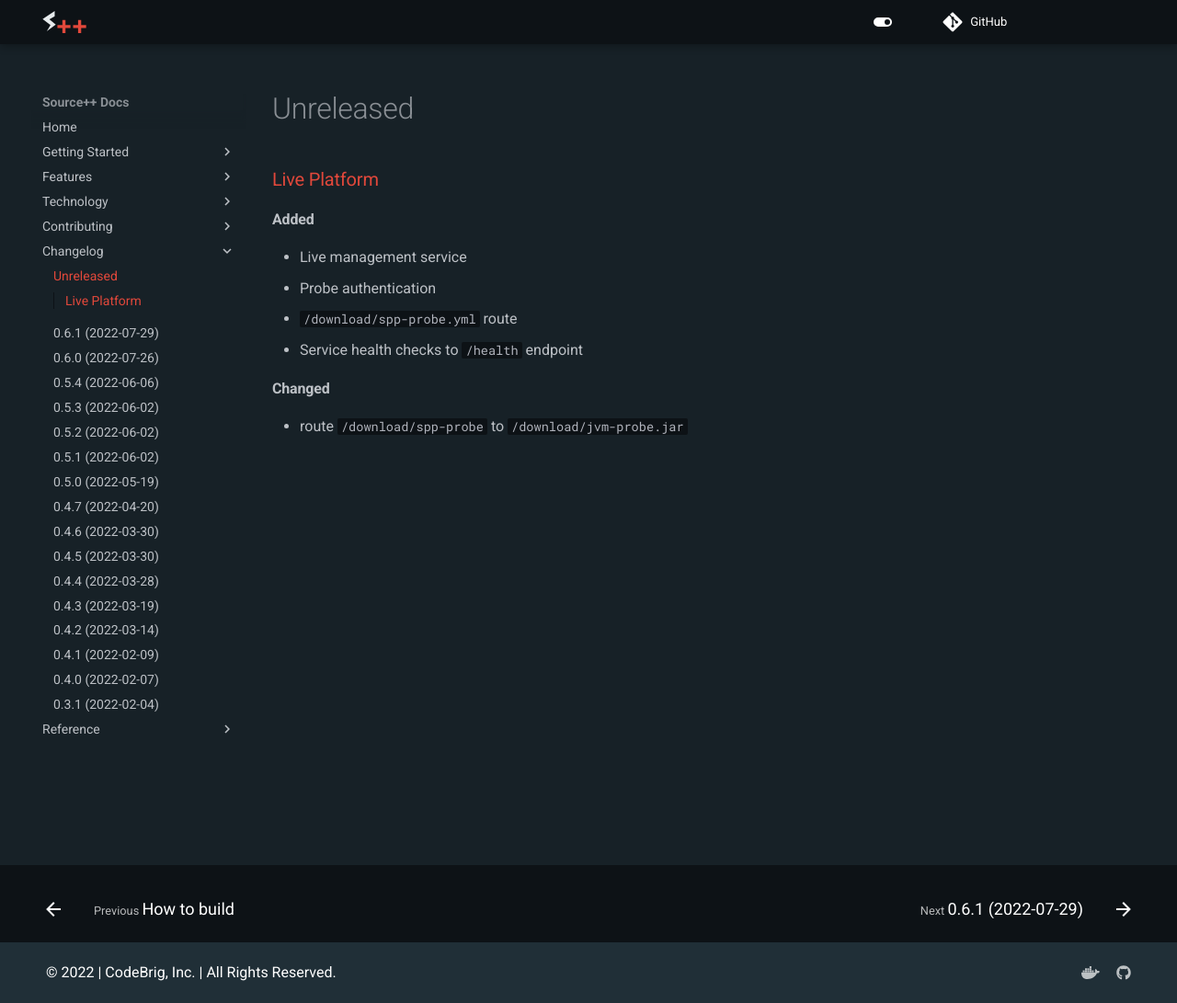
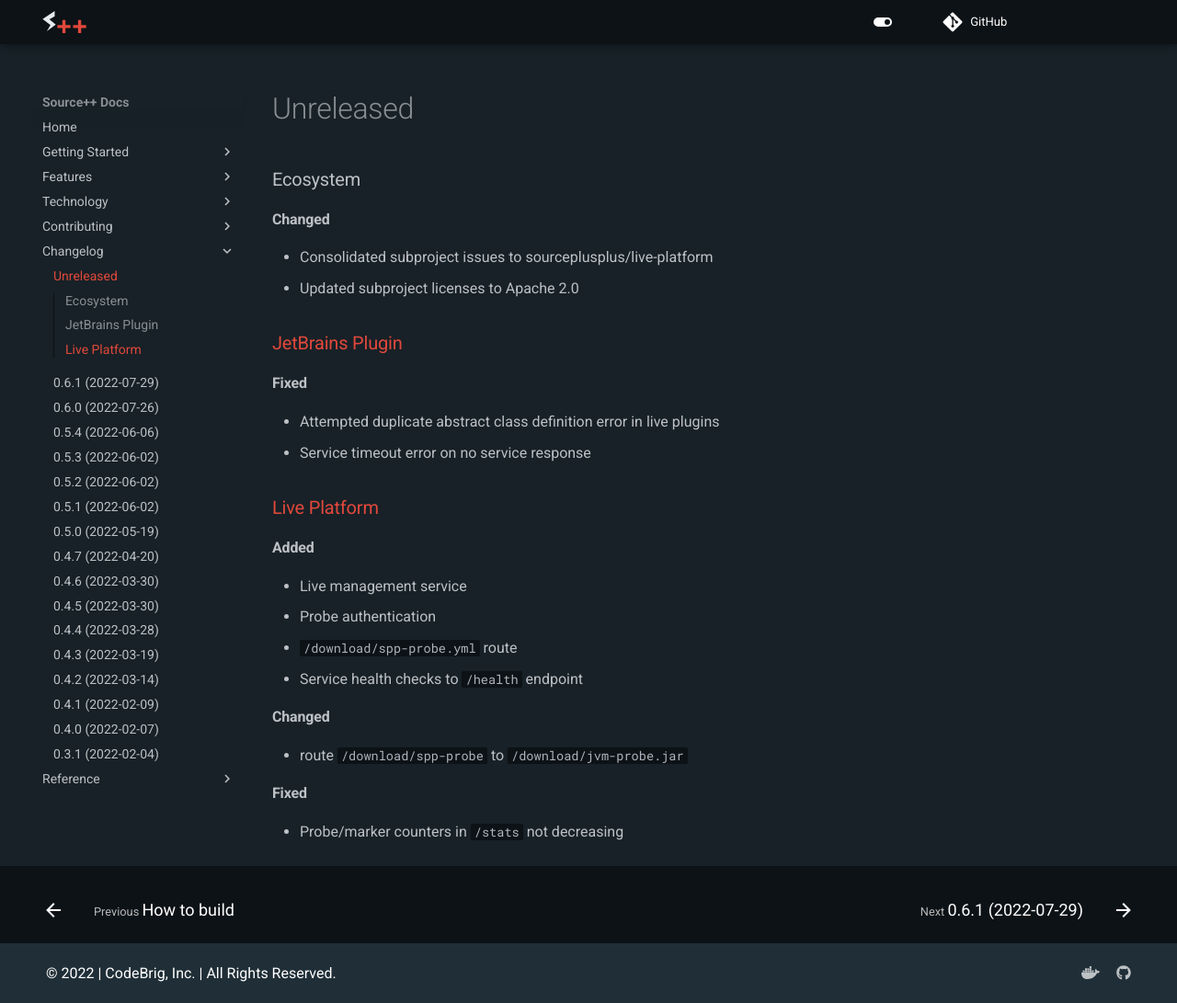
Before and after one commit to sourceplusplus/documentation, an MkDocs documentation site: the page built from docs/changelog/README.md, in a window 1280 px wide and 1091 px high. Shown: the whole window at 92% size. Built offline with MkDocs 1.6.1 and Material for MkDocs 9.7.7, drawn with Linux system fonts in a browser that asks for light colours; comment, search, counter and statistics services are not loaded; the version menu is left out.

Commit message:
docs: changes

```diff
--- a/docs/changelog/README.md
+++ b/docs/changelog/README.md
@@ -1,4 +1,16 @@
 # Unreleased
+
+### Ecosystem
+
+#### Changed
+- Consolidated subproject issues to sourceplusplus/live-platform
+- Updated subproject licenses to Apache 2.0
+
+### [JetBrains Plugin](https://github.com/sourceplusplus/interface-jetbrains)
+
+#### Fixed
+- Attempted duplicate abstract class definition error in live plugins
+- Service timeout error on no service response
 
 ### [Live Platform](https://github.com/sourceplusplus/live-platform)
 
@@ -10,3 +22,6 @@
 
 #### Changed
 - route `/download/spp-probe` to `/download/jvm-probe.jar`
+
+#### Fixed
+- Probe/marker counters in `/stats` not decreasing
```
